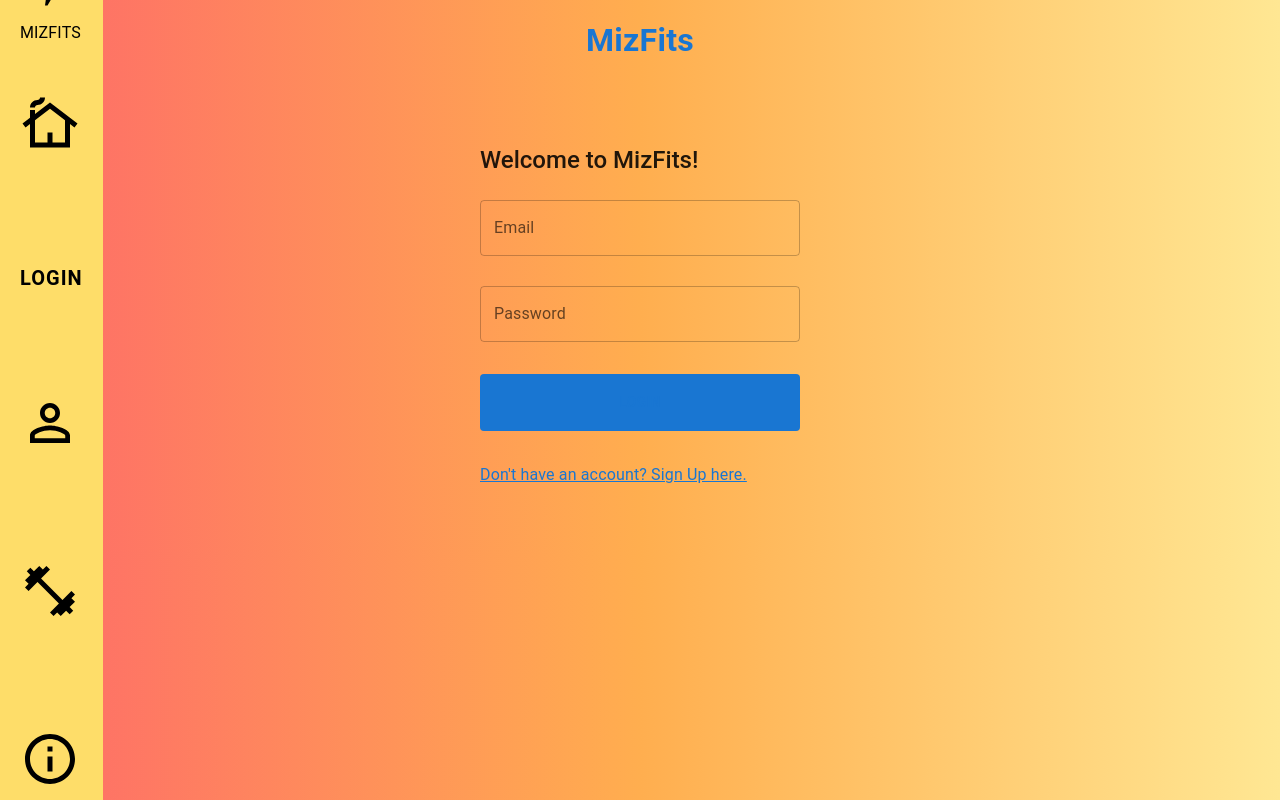
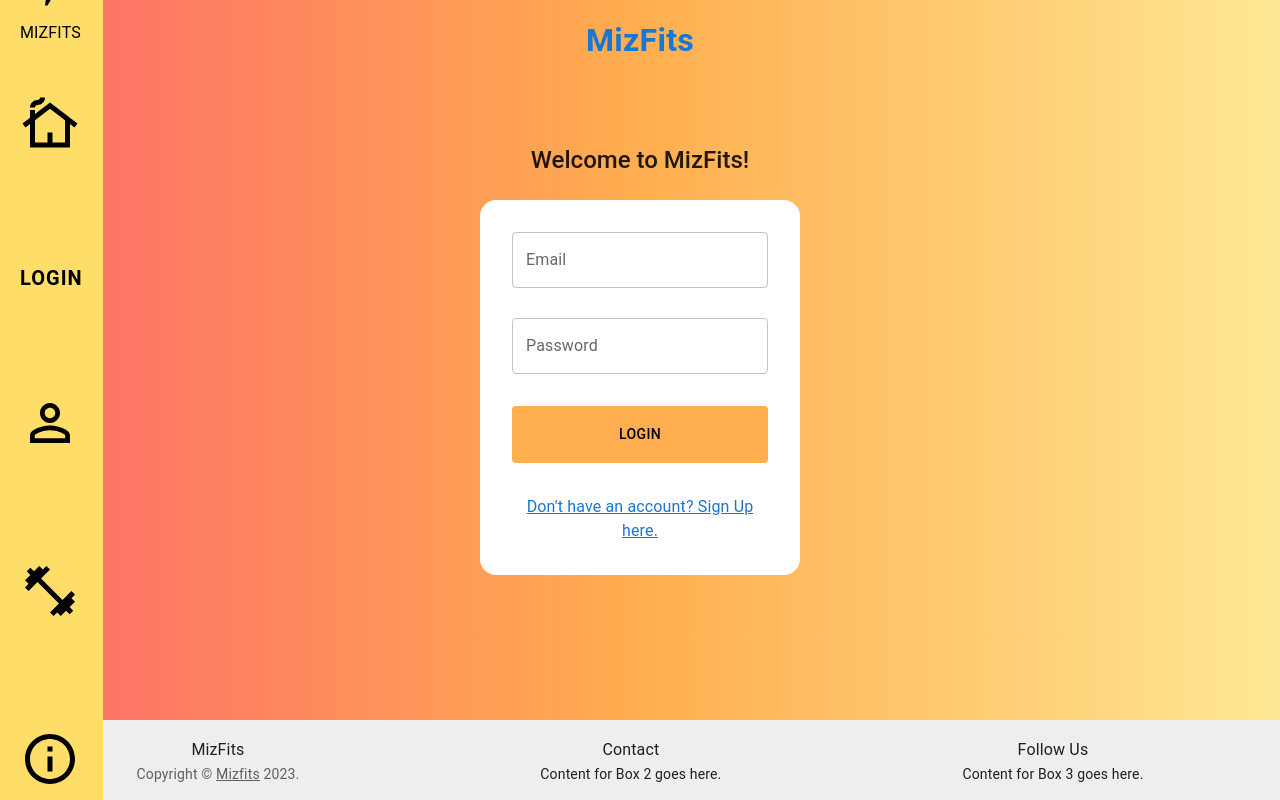
Before and after one commit to jdolan00/MizFits, a React (Create React App) app in the folder mizfits_client/: page /login in a window 1280 px wide. Built offline with nearby package versions, Linux system fonts and the light colour scheme.

Commit message:
adjusted coloring

```diff
--- a/mizfits_client/src/scenes/loginPage/Form.jsx
+++ b/mizfits_client/src/scenes/loginPage/Form.jsx
@@ -105,6 +105,7 @@ const Form = () => {
   };
 
   return (
+    <Box sx={{ bgcolor: "#ffffff", p: "2rem", borderRadius: "16px" }}>
     <Formik
       onSubmit={handleFormSubmit}
       initialValues={isLogin ? initialValuesLogin : initialValuesRegister}
@@ -185,9 +186,9 @@ const Form = () => {
               sx={{
                 m: "2rem 0",
                 p: "1rem",
-                backgroundColor: palette.primary.main,
-                color: palette.background.alt,
-                "&:hover": { color: palette.primary.main },
+                backgroundColor: "#FFAE4F",
+                color: "black",
+                "&:hover": { color: "#FE6969" },
               }}
             >
               {isLogin ? "LOGIN" : "REGISTER"}
@@ -214,6 +215,7 @@ const Form = () => {
         </form>
       )}
     </Formik>
+    </Box>
   );
 };
 
--- a/mizfits_client/src/scenes/loginPage/LogInPage.jsx
+++ b/mizfits_client/src/scenes/loginPage/LogInPage.jsx
@@ -1,34 +1,22 @@
 import Form from "./Form";
 import {
-  AppBar,
   CssBaseline,
   Box,
-  Toolbar,
-  useTheme,
   useMediaQuery,
   Typography,
-  Container,
 } from '@mui/material';
-import { createTheme, ThemeProvider } from '@mui/material/styles';
+import { ThemeProvider } from '@mui/material/styles';
+import {theme} from "theme"
+import { Footer } from "components/Footer";
 
-const theme = createTheme({
-  components: {
-    MuiCssBaseline: {
-      styleOverrides: {
-        body: {
-          backgroundImage: `linear-gradient(90deg, #FE6969, #FFAE4F , #FFE793 )`,
-        },
-      },
-    },
-  },
-});
+
 
 const LoginPage = () => {
   const isNonMobileScreens = useMediaQuery("(min-width: 1000px)");
   return (
     <ThemeProvider theme={theme}>
       <CssBaseline />
-    <Box>
+    <Box textAlign="center">
       <Box
         width="100%"
         backgroundColor={theme.palette.background.alt}
@@ -53,6 +41,7 @@ const LoginPage = () => {
         <Form />
       </Box>
     </Box>
+    <Footer></Footer>
     </ThemeProvider>
   );
 };
```
